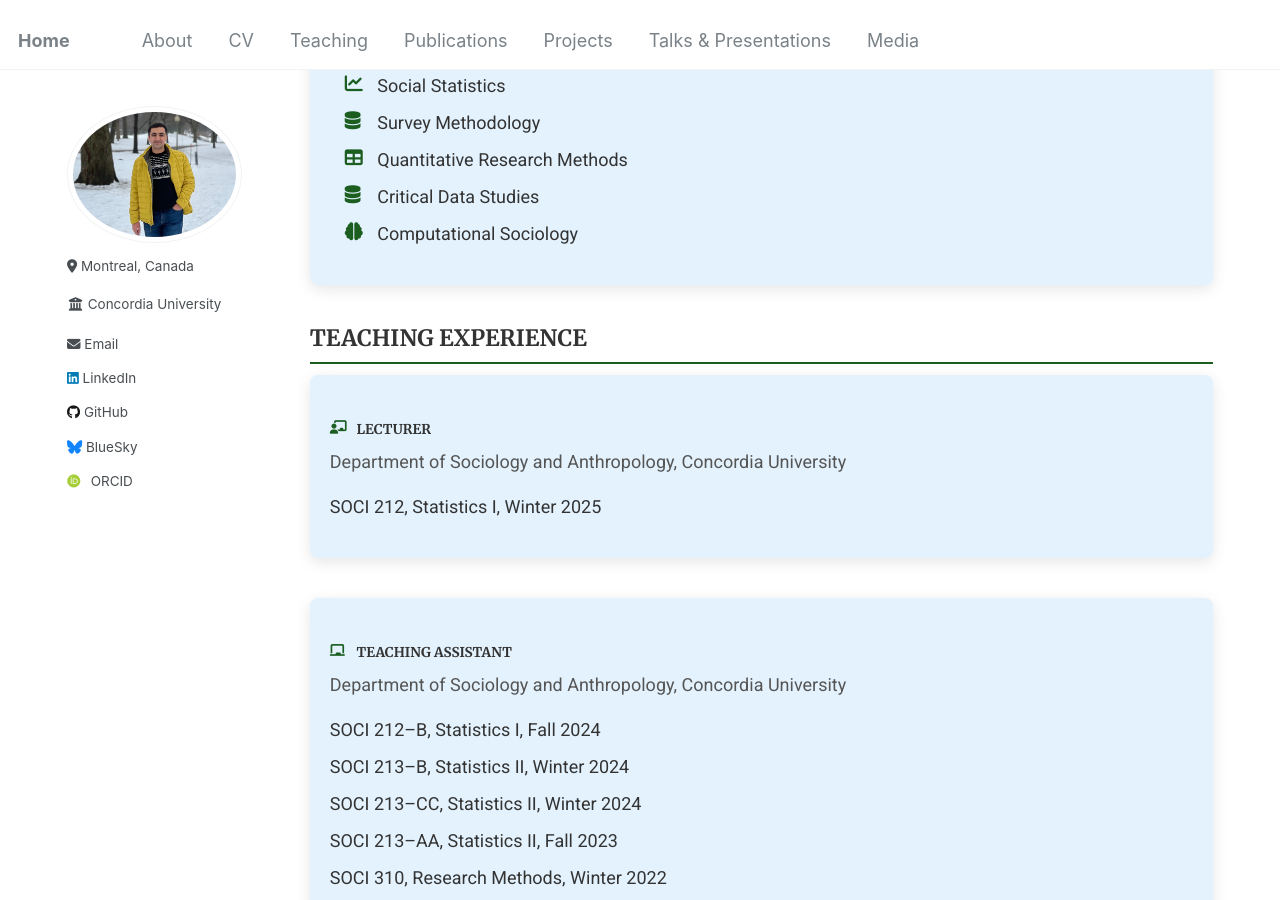
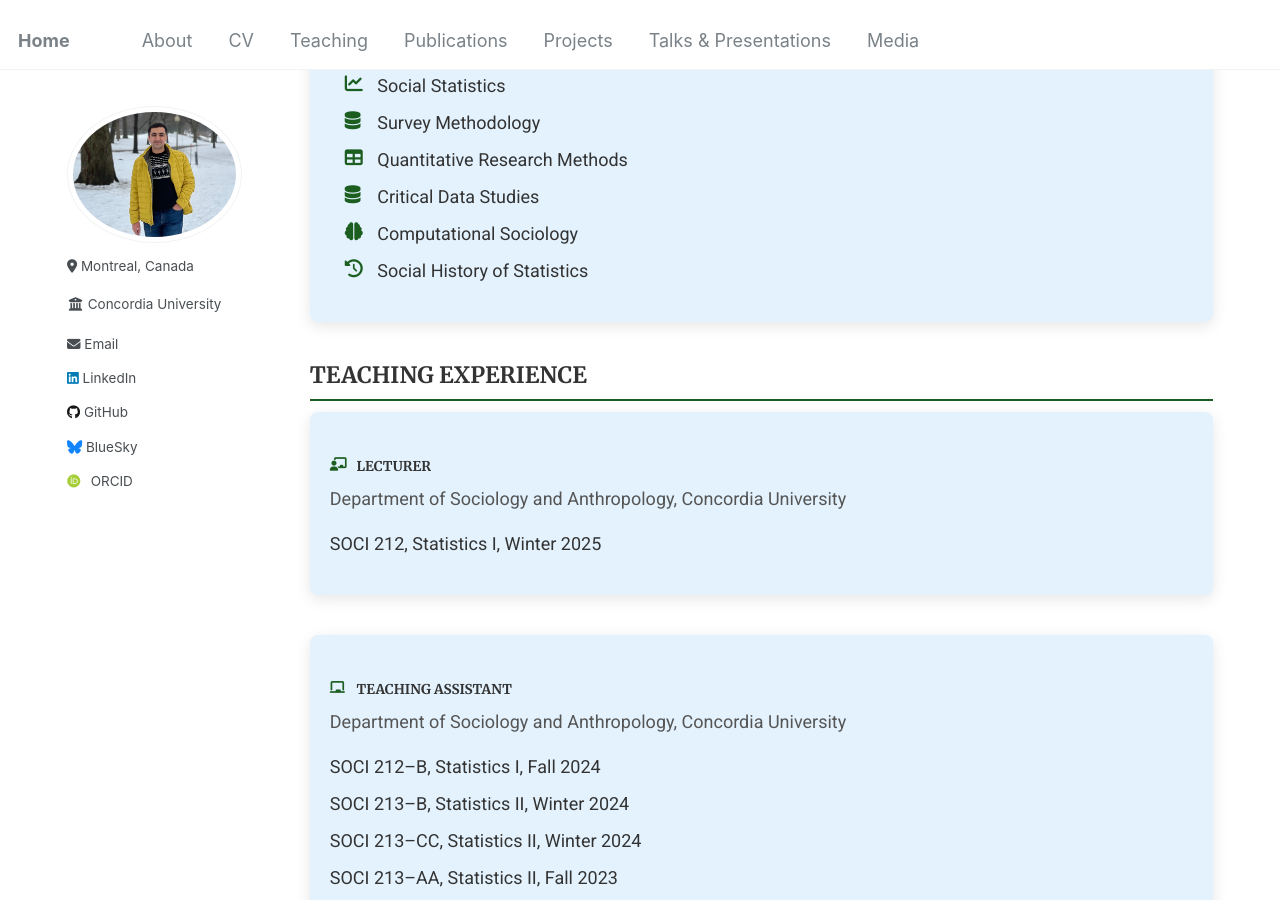
Before and after one commit to Mohsnmonji/mohsnmonji.github.io, a Jekyll site: the page built from _pages/teaching.md, in a window 1280 px wide and 900 px high, scrolled down 500 px. Built offline with Jekyll 4.4.1, drawn with Linux system fonts in a browser that asks for light colours; some web fonts are replaced.

Commit message:
Update teaching.md

```diff
--- a/_pages/teaching.md
+++ b/_pages/teaching.md
@@ -86,6 +86,7 @@ author_profile: true
     <li><i class="fas fa-table icon"></i> Quantitative Research Methods</li>
     <li><i class="fas fa-database icon"></i> Critical Data Studies</li>
     <li><i class="fas fa-brain icon"></i> Computational Sociology</li>
+    <li><i class="fas fa-history icon"></i> Social History of Statistics</li>
   </ul>
 </div>
 </div>
```
